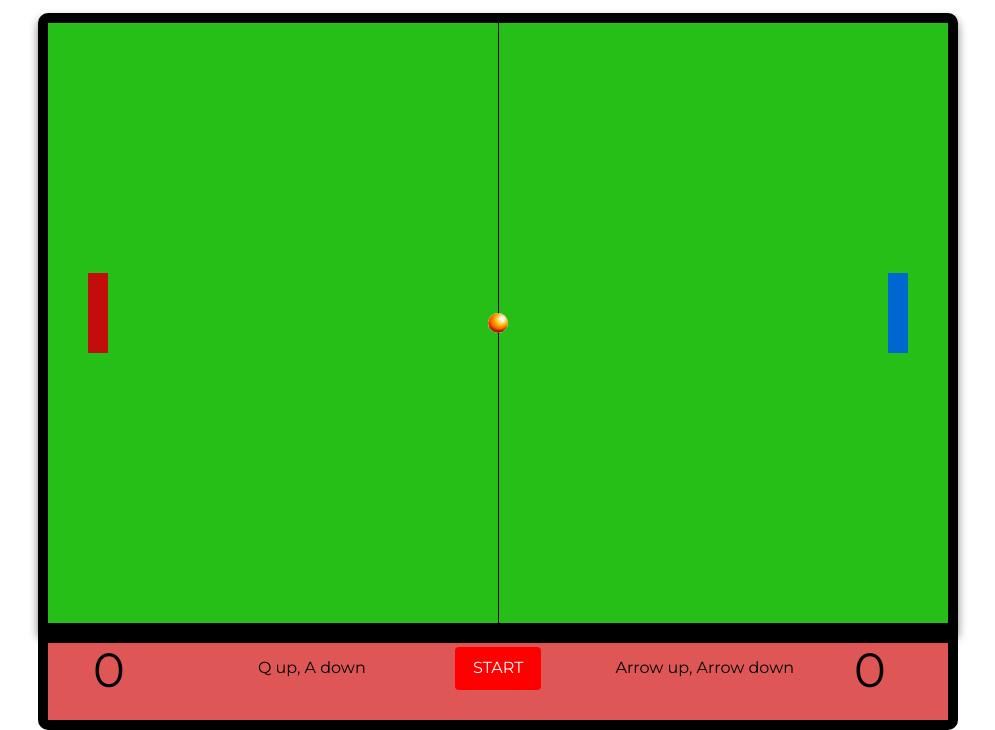
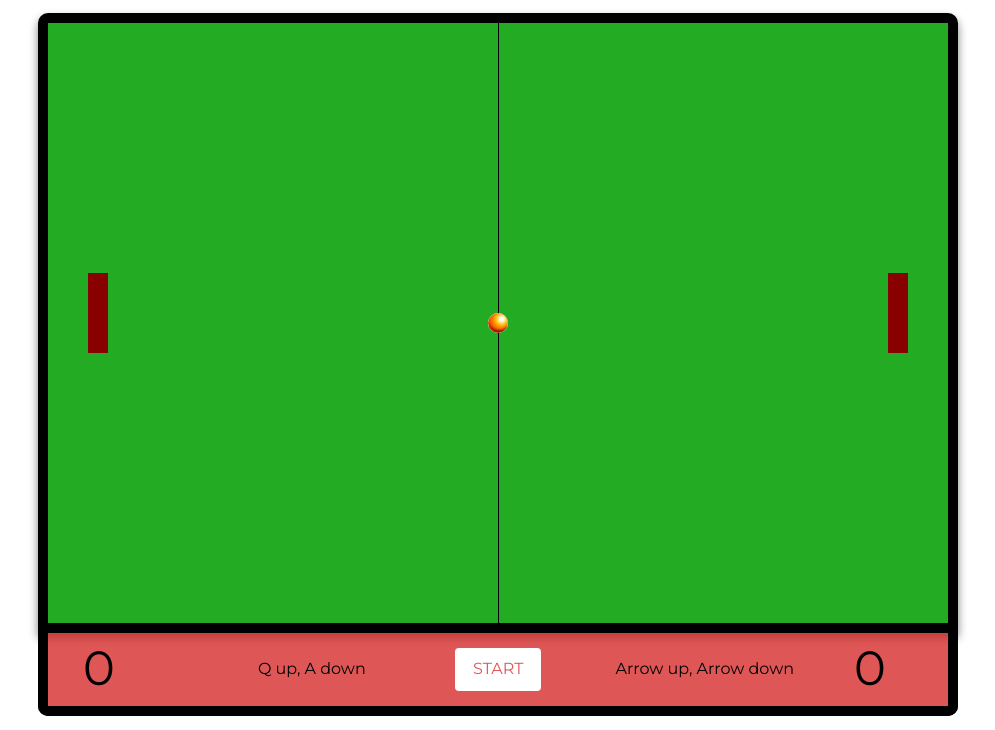
Before and after one commit to WhereIsJessicaHyde/Pong, a website: page index.html in a window 1280 px wide. Shown: the part 140-870 px from the top of the page, without its empty margins (142-1137 px from the left). Drawn offline with nearby package versions, Linux system fonts and the light colour scheme.

Commit message:
Sass revisado con Dani

```diff
--- a/sass/partials/_board.sass
+++ b/sass/partials/_board.sass
@@ -14,12 +14,12 @@
     width: 20px
 
   &__paddle1
-    background-color: $primary-red
+    background-color: $secundary-red
     left: 40px
     top: 250px
 
   &__paddle2
-    background-color: $primay-blue
+    background-color: $secundary-red
     left: 840px
     top: 250px
 
--- a/sass/partials/_buttons.sass
+++ b/sass/partials/_buttons.sass
@@ -1,7 +1,7 @@
 .start
-  background-color: red
-  color: #fff
+  background-color: #fff
+  color: $background-red
   border: none
     radius: 4px
-  margin: 0 70px 30px 85px
+  margin: 15px 70px 15px 85px
   padding: 12px 18px
--- a/sass/partials/_legend.sass
+++ b/sass/partials/_legend.sass
@@ -2,6 +2,7 @@
   background-color: $background-red
   border: solid 10px black
     radius: 0 0 10px 10px
+    top: none
   margin: 0 50%
   left: -460px
   display: inline-block
@@ -18,9 +19,10 @@
   &__score
     display: inline
     position: absolute
+    margin-top: 8px
     span
       font-size: 3em
   &__score1
-    margin-left: 25px
+    margin-left: 35px
   &__score2
     margin-right: 35px
--- a/sass/partials/_vars.sass
+++ b/sass/partials/_vars.sass
@@ -1,8 +1,9 @@
 
 //Variables de color
-$primary-green: #25bf18
+$primary-green: #23AC23
 $primay-blue: rgba(0, 103, 208, 1)
 $primary-red: #c30c0c
+$secundary-red: #800
 $background-red: rgba(215, 44, 44, 0.8)
 $button-background: #4CAF50
 
--- a/sass/style.sass
+++ b/sass/style.sass
@@ -15,40 +15,3 @@ h1
   padding: 0
   font:
     size: 100px
-
-.leyend
-  background-color: $background-red
-  border: solid 10px black
-    radius: 0 0 10px 10px
-  margin: 0 50%
-  left: -460px
-  display: inline-block
-  position: relative
-  width: 900px
-
-  &__key1
-    display: inline-block
-    margin-left: 210px
-  &__key2
-    display: inline-block
-    margin-right: 60px
-
-  &__score
-    display: inline
-    position: absolute
-    span
-      font-size: 3em
-  &__score1
-    margin-left: 25px
-  &__score2
-    margin-right: 35px
-
-
-
-.start
-  background-color: red
-  color: #fff
-  border: none
-    radius: 4px
-  margin: 0 70px 30px 85px
-  padding: 12px 18px
```
Also changed, not shown: stylesheets/style.css.
